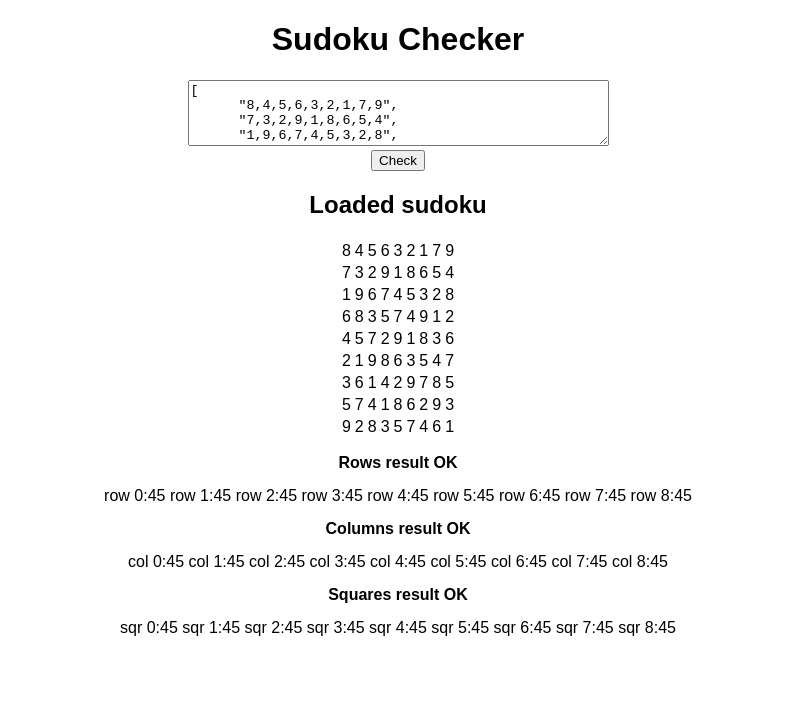
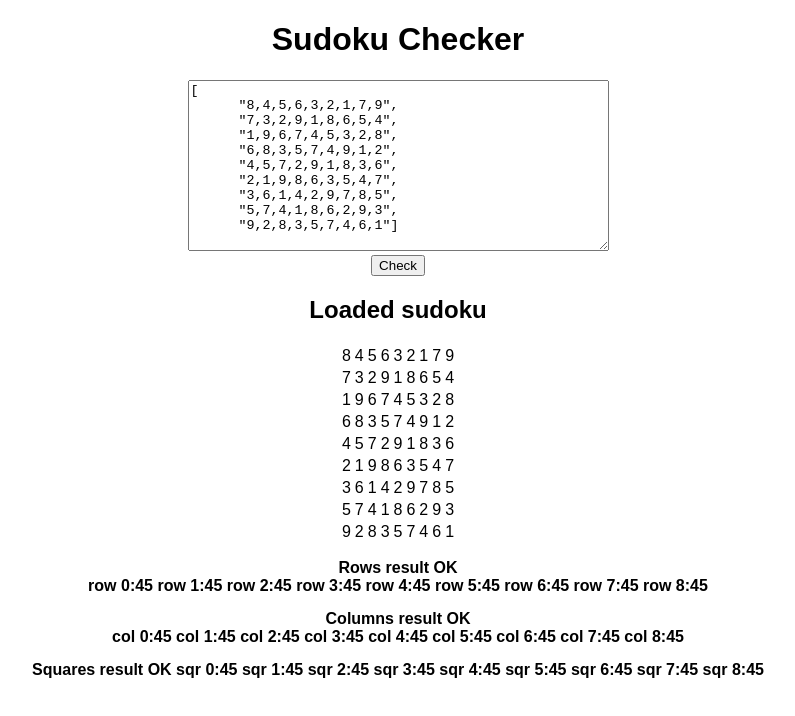
Before and after one commit to radpl/sudoku-checker, a React (Create React App) app: page / in a window 1280 px wide. Both pictures are taken after a click on the button "Check". Shown: the top 716 px of the page, without its empty margins (242-1037 px from the left). Built offline with nearby package versions, Linux system fonts and the light colour scheme.

Commit message:
Cleanup and error handling

```diff
--- a/src/App.js
+++ b/src/App.js
@@ -26,7 +26,8 @@ export default class App extends Component {
         rows: false,
         cols: false,
         sqrs: false
-      }
+      },
+      error: ""
     }
 
     this.handleChange = this.handleChange.bind(this);
@@ -43,16 +44,24 @@ export default class App extends Component {
   handleSubmit(event) {
     event.preventDefault();
     const sudoku = this.state.initialSudoku;
+    try {
       const arrPre = JSON.parse(sudoku);
       const midArr = arrPre.reduce((acc, item) => acc.concat([item.split(",")]), []);
       const arrPost = arrPre.reduce((acc, item) => acc.concat(item.split(",").map(Number)), []);
-
       this.setState({
         arraySudoku: [...midArr]
       });
 
       this.calculate(arrPost);
-
+    } catch (error) {
+      this.setState({
+        error: error.message,
+        arraySudoku: [],
+        valuesRows: [],
+        valuesCols: [],
+        valuesSqrs: []
+      })
+    }
   }
 
   calculate(arrPost) {
@@ -91,7 +100,6 @@ export default class App extends Component {
     return data.every(element => element === 45);
   }
   render() {
-    debugger;
     return (
       <div className="container">
         <h1>Sudoku Checker</h1>
@@ -102,6 +110,7 @@ export default class App extends Component {
             onSubmit={this.handleSubmit}
           />
         </div>
+        {this.state.error !== "" ? (<div>Error {this.state.error}</div>) : <></>}
         <div>
           <h2>Loaded sudoku</h2>
           <ResultTable
--- a/src/InputField.js
+++ b/src/InputField.js
@@ -5,7 +5,7 @@ const InputField = (props) => {
         <div className="input-main">
             <textarea
                 id="sudoku-input"
-                rows="4" cols="50"
+                rows="11" cols="50"
                 name={props.name}
                 className="input-text"
                 placeholder={props.placeholder}
--- a/src/ResultTable.js
+++ b/src/ResultTable.js
@@ -6,20 +6,34 @@ function ResultTable({ data, rows, cols, sqrs, status }) {
     return (
         <div className="container">
             <table>
-                {data.map((item) => {
-                    return (<tr>
-                        {item.map(internalItem => <td>{internalItem}</td>)}
-                    </tr>);
-                })}
+                <tbody>
+                    {data.map((item, index) => {
+                        return (<tr key={index}>
+                            {item.map((internalItem, ind) => <td key={index + ind}>{internalItem}</td>)}
+                        </tr>);
+                    })}
+                </tbody>
             </table>
-            <div className="result">Rows result {status.rows ? " OK" : " NOT OK"}</div>
-            {rows.map((item, index) => " row " + index + ":" + item)}
-            <div className="result">Columns result {status.cols ? " OK" : " NOT OK"}</div>
-            {cols.map((item, index) => " col " + index + ":" + item)}
-            <div className="result">Squares result {status.sqrs ? " OK" : " NOT OK"}</div>
-            {sqrs.map((item, index) => " sqr " + index + ":" + item)}
-        </div>
-    );
+            {data && data.length > 0 ? (
+                <>
+                    <div className="result">
+                        Rows result {status.rows ? " OK" : " NOT OK"}
+                        <div>{rows.map((item, index) => " row " + index + ":" + item)}</div>
+                    </div>
+                    <div className="result">
+                        Columns result {status.cols ? " OK" : " NOT OK"}
+
+                        <div>{cols.map((item, index) => " col " + index + ":" + item)}</div>
+                    </div>
+                    <div className="result">
+                        Squares result {status.sqrs ? " OK" : " NOT OK"}
+
+                        {sqrs.map((item, index) => " sqr " + index + ":" + item)}
+                    </div>
+                </>)
+                : <div>Please press check to get the result</div>
+            }
+        </div>);
 }
 
 export default ResultTable
```
Lines whose indentation alone changed are shown as unchanged.
